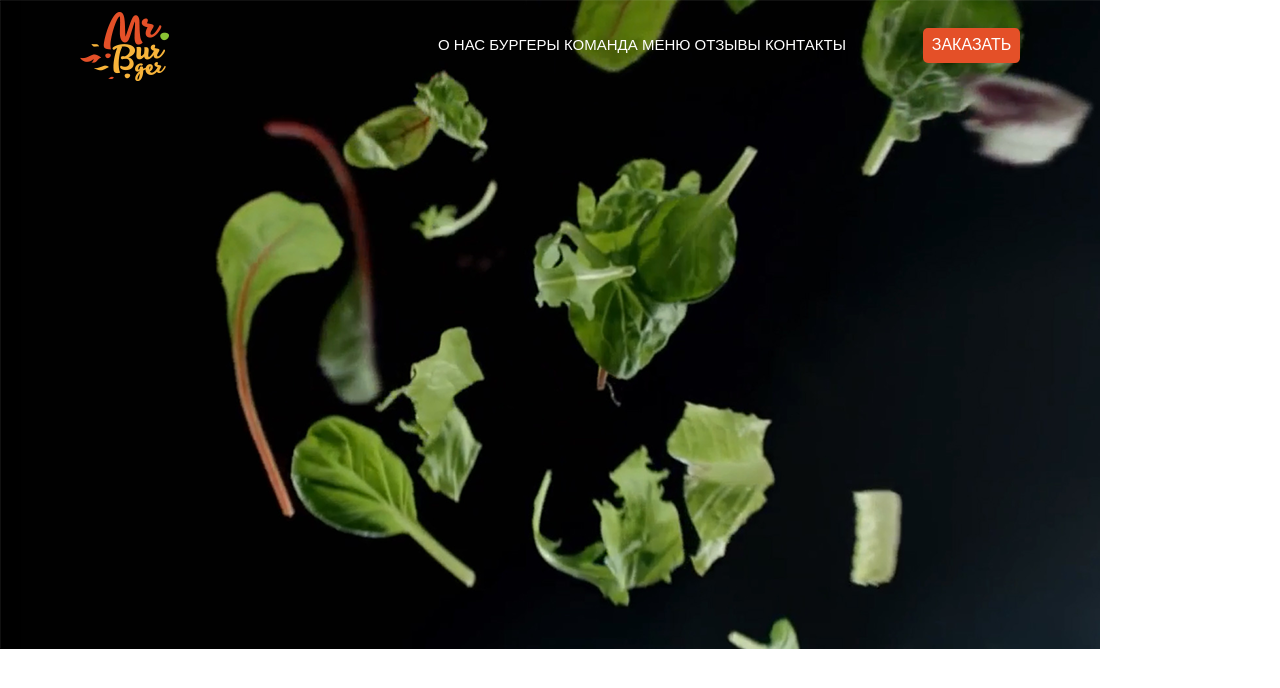
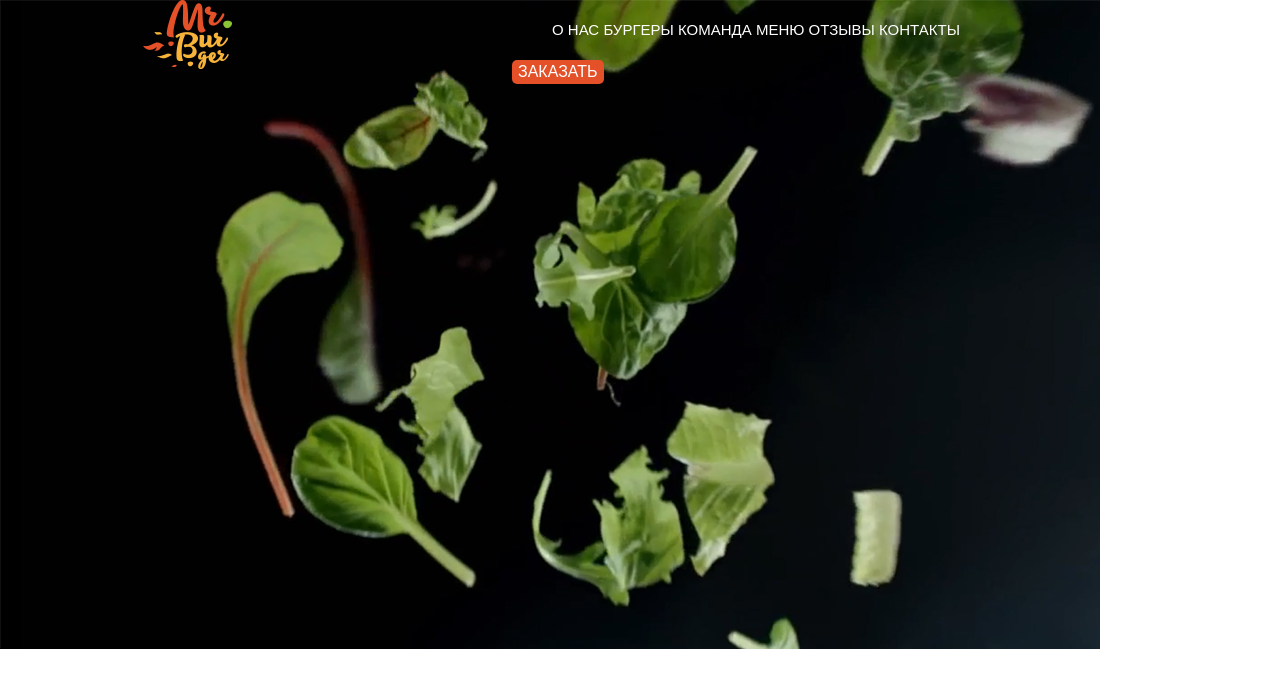
Before and after one commit to ilya89forrails/burger, a website: page index.html in a window 1280 px wide. Drawn offline with nearby package versions, Linux system fonts and the light colour scheme.

Commit message:
button_bug

```diff
--- a/css/header.css
+++ b/css/header.css
@@ -6,32 +6,38 @@ a {
 }
 
 header{
-	position: absolute;
+
 	top: 0;
 	left: 0;
 	width: 1100px;
 	height: 649px;
-	background: url(../img/videobg.png)
+	background: url(../img/videobg.png);
+	display: flex;
+	justify-content: space-around;
 }
 
 #logo {
-	position: absolute;
-	top: 12px;
-	left: 77px;
+
 	width: 92px;
 	height: 69px;
+
+}
+
+nav {
+	flex-direction: row;
+ 	justify-content: space-between;
+ 	align-items: center;
 }
 
 #upper-menu {
-	position: absolute;
-	top: 15px;
-	left: 398px;
-	width: 510px;
-	height: 11px;
+
+
 	font-size: 15px;
 	font-weight: 500;
 	line-height: 30px;
 	text-transform: uppercase;
+
+
 }
 
 li {
@@ -39,11 +45,7 @@ li {
 }
 
 button {
-	position: relative;
-	top: 28px;
-	left: 923px;
-	width: 97px;
-	height: 35px;
+
 	border-style: none;
 	border-radius: 5px;
 	background-color: #e45028;
--- a/index.html
+++ b/index.html
@@ -26,7 +26,7 @@
             <a id="logo" href="#">
                 <img src="img/logo.png">
             </a>
-
+            <nav>
                 <ul id="upper-menu">
                     <li><a href="#">О НАС</a></li>
                     <li><a href="#">БУРГЕРЫ</a></li>
@@ -35,9 +35,8 @@
                     <li><a href="#">ОТЗЫВЫ</a></li>
                     <li><a href="#">КОНТАКТЫ</a></li>
                 </ul>
-
                 <button>ЗАКАЗАТЬ</button>
-
+            </nav>
         </header>
 
         <script src="https://code.jquery.com/jquery-1.12.0.min.js"></script>
```
Lines whose indentation alone changed are shown as unchanged.
